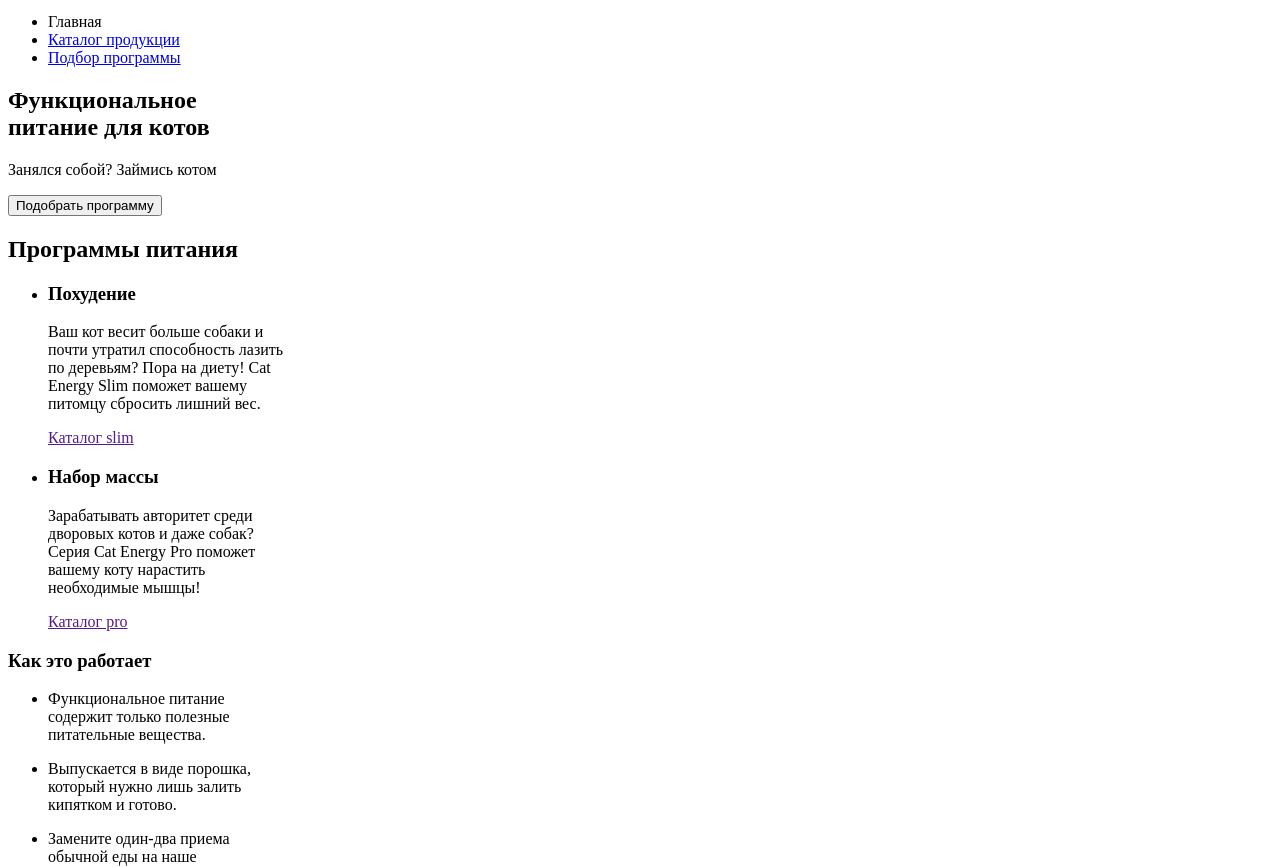
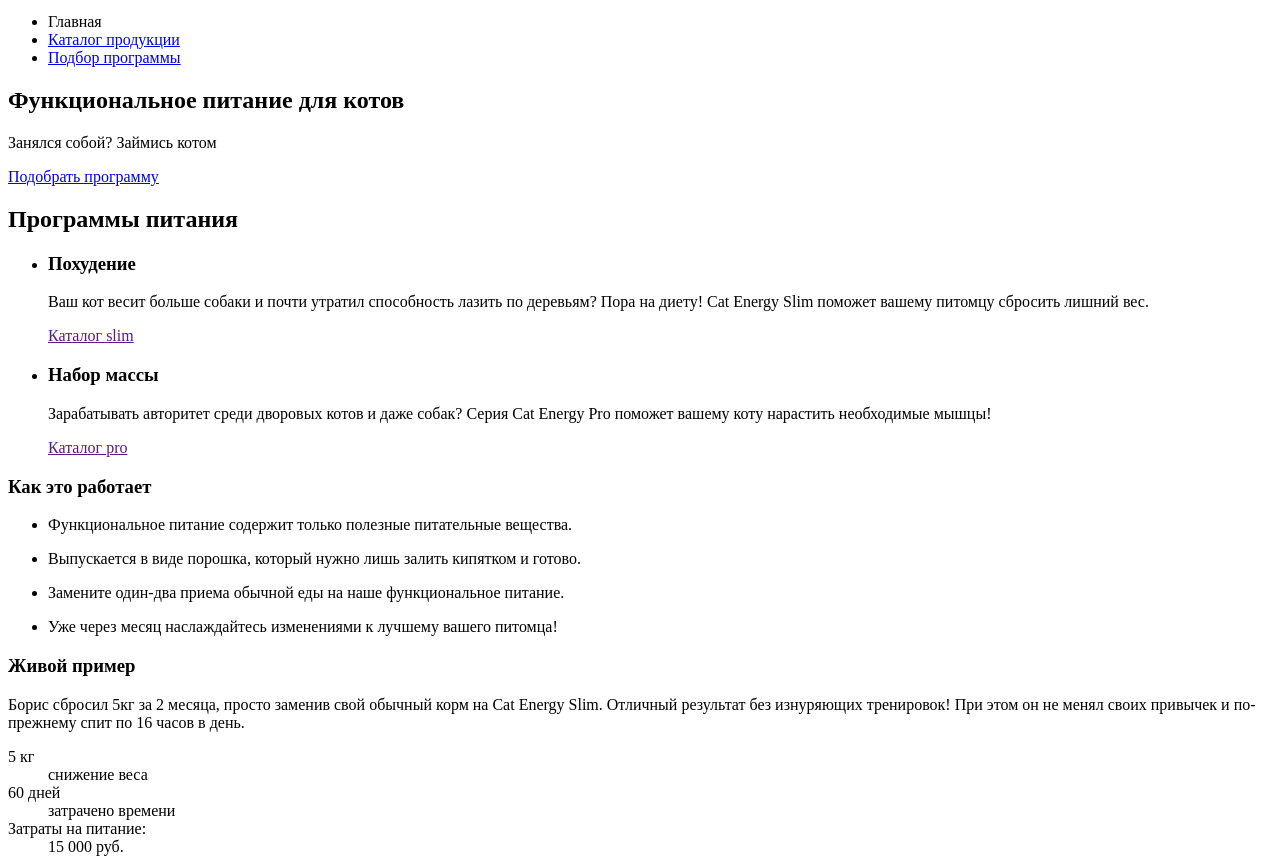
Before and after one commit to tanyaro0607/1567473-cat-energy-21, a website: page source/index.html in a window 1280 px wide. Shown: the part 74-941 px from the top of the page. Drawn offline with Linux system fonts and the light colour scheme.

Commit message:
Убрала br, обертки

```diff
--- a/source/index.html
+++ b/source/index.html
@@ -44,66 +44,61 @@
   </header>
   <main class="page-main">
     <section class="advertise">
-      <div class="advertise__wrapper">
-    <h1 class="advertise__title"> Функциональное<br> питание для котов</h1>
+    <h1 class="section-title"> Функциональное питание для котов</h1>
     <p class="advertise__slogan">Занялся собой? Займись котом</p>
-    <button class="button">Подобрать программу</button>
-    </div>
+    <a href="form.html">Подобрать программу</a>
   </section>
   <section class="programs">
     <div class="programs__wrapper">
-      <h2 class="visually-hidden">Программы питания</h2>
+      <h2 class="visually-hidden section-title">Программы питания</h2>
       <ul class="programs-list">
         <li class="programs-list__item">
           <h3 class="programs-title">Похудение</h3>
-          <p class="programs__description">Ваш кот весит больше собаки и<br>почти утратил способность лазить<br> по деревьям? Пора на диету! Cat<br> Energy Slim поможет вашему<br> питомцу сбросить лишний вес. </p>
+          <p class="programs__description">Ваш кот весит больше собаки и почти утратил способность лазить по деревьям? Пора на диету! Cat Energy Slim поможет вашему питомцу сбросить лишний вес. </p>
           <a href="">Каталог slim</a>
         </li>
         <li class="programs-list__item">
           <h3 class="programs-title">Набор массы</h3>
-          <p class="programs__description"> Зарабатывать авторитет среди<br> дворовых котов и даже собак?<br>Серия Cat Energy Pro поможет<br> вашему коту нарастить<br> необходимые мышцы! </p>
+          <p class="programs__description"> Зарабатывать авторитет среди дворовых котов и даже собак? Серия Cat Energy Pro поможет вашему коту нарастить необходимые мышцы! </p>
           <a href="">Каталог pro</a>
         </li>
       </ul>
     </div>
   </section>
   <section class="principles">
-    <div class="principles__wrapper">
-      <h3 class="principles-title">Как это работает</h3>
+      <h3 class="section-title">Как это работает</h3>
       <ul class="principles-list">
-        <li class="principles-list__item principles-list__item--organic">
-          <p class="principles__description">Функциональное питание<br> содержит только полезные<br> питательные вещества.</p>
+        <li class="principles-list__item">
+          <p class="principles__description">Функциональное питание содержит только полезные питательные вещества.</p>
         </li>
-        <li class="principles-list__item principles-list__item--water">
-          <p class="principles__description">Выпускается в виде порошка,<br> который нужно лишь залить<br> кипятком и готово.</p>
+        <li class="principles-list__item">
+          <p class="principles__description">Выпускается в виде порошка, который нужно лишь залить кипятком и готово.</p>
         </li>
-        <li class="principles-list__item principles-list__item--meal">
-          <p class="principles__description">Замените один-два приема<br> обычной еды на наше<br> функциональное питание.</p>
+        <li class="principles-list__item">
+          <p class="principles__description">Замените один-два приема обычной еды на наше функциональное питание.</p>
         </li>
-        <li class="principles-list__item principles-list__item--time">
-          <p class="principles__description">Уже через месяц<br> наслаждайтесь изменениями<br> к лучшему вашего питомца!</p>
+        <li class="principles-list__item">
+          <p class="principles__description">Уже через месяц наслаждайтесь изменениями к лучшему вашего питомца!</p>
         </li>
       </ul>
-    </div>
   </section>
-  <selection class="stats">
-    <div class="stats__wrapper">
+  <section class="stats">
       <div class="stats__description">
-      <h3>Живой пример</h3>
-      <p>Борис сбросил 5кг за 2 месяца, просто <br> заменив свой обычный корм на Cat <br> Energy Slim. Отличный результат без<br> изнуряющих тренировок! При этом он не<br> менял своих привычек и по-прежнему<br> спит по 16 часов в день.</p>
+      <h3 class="section-title">Живой пример</h3>
+      <p>Борис сбросил 5кг за 2 месяца, просто заменив свой обычный корм на Cat Energy Slim. Отличный результат без изнуряющих тренировок! При этом он не менял своих привычек и по-прежнему спит по 16 часов в день.</p>
     </div>
     <dl class="stats__list">
       <div class="stats__item">
         <dt class="stats__number">5 кг </dt>
         <dd class="stats__description">
-          снижение<br>
+          снижение
           веса
         </dd>
       </div>
       <div class="stats__item">
         <dt class="stats__number"> 60 дней </dt>
         <dd class="stats__description">
-          затрачено<br>
+          затрачено
           времени
         </dd>
       </div>
@@ -117,11 +112,11 @@
       </div>
     </dl>
   <div class="slider">
-      <img src="img/car-before.jpg">
+      <img src="img/car-before.jpg" width="232" height="311" alt="Фотография кота до функционально питания">
       <p class="slider__toggles slider__toggles--before">Было</p>
       <p class="slider__toggles slider__toggles--after">Стало</p>
-      </div>
-  </selection>
+  </div>
+  </section>
   <section class="contacts">
     <div class="contacts__wrapper">
       <div class="location">
```
